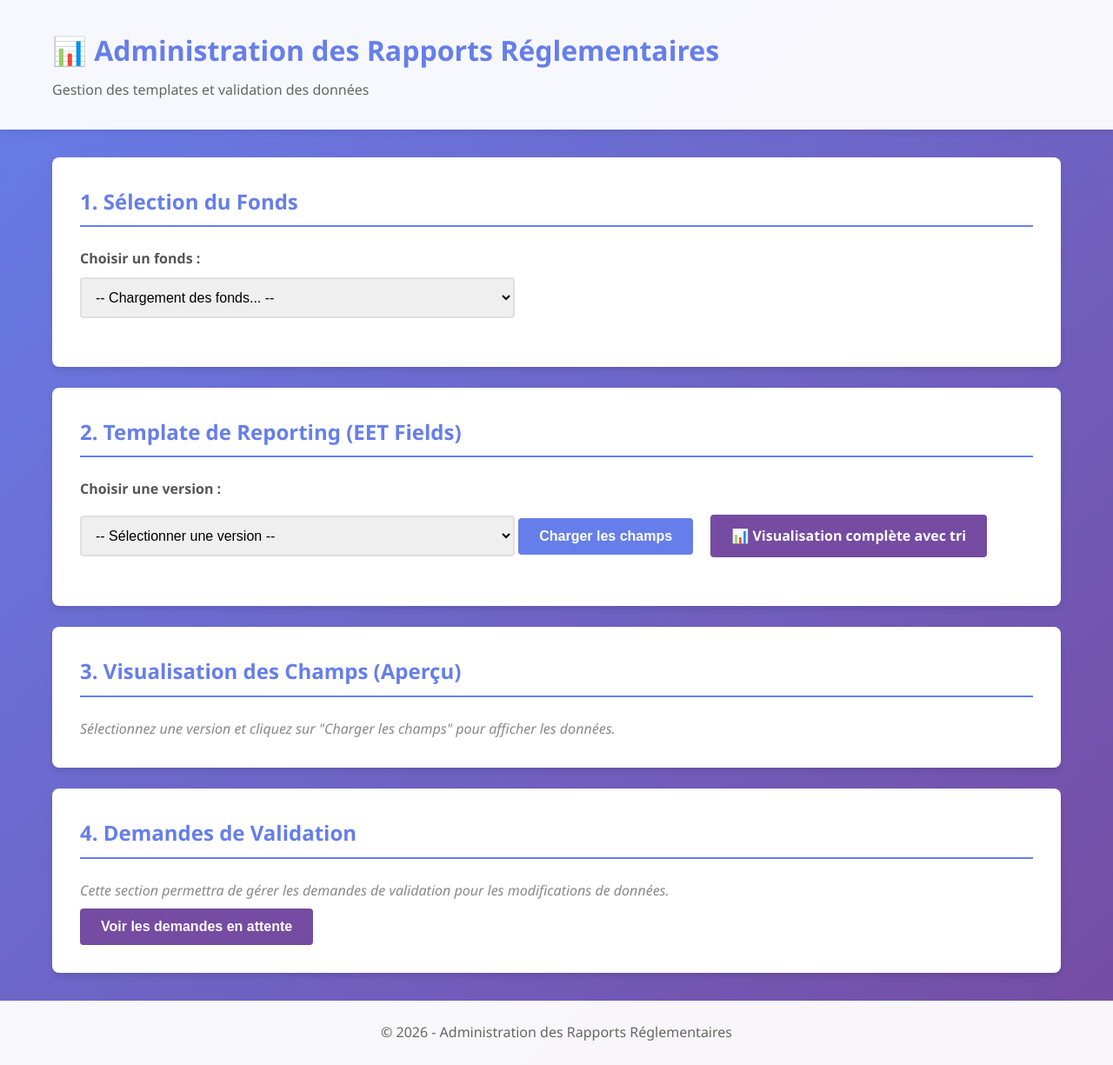
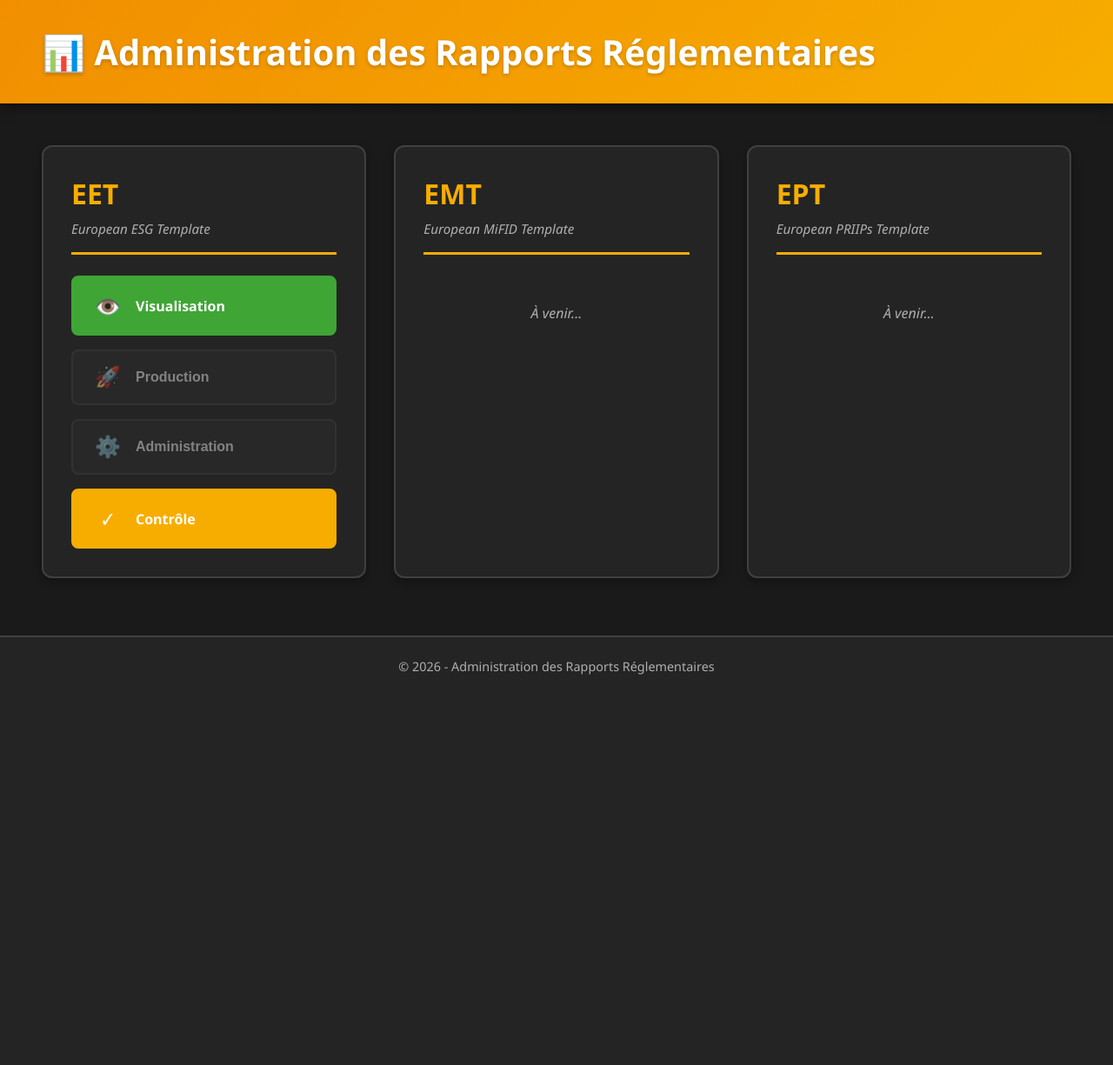
Before and after one commit to RiviereThomas/repo_test_claude, a FastAPI app: page / in a window 1280 px wide. Shown: the whole page at 87% size. After the commit the page ends 776 px from the top, so only its background shows below. Run offline with FastAPI, Linux system fonts and the light colour scheme; data that the repository does not hold is empty.

Commit message:
Modernize home page and remove debug page
- Remove debug_results.html and its route
- Redesign index.html with modern dark mode UI
- Add 3 module blocks: EET, EMT, EPT
- EET module includes 4 action buttons:
  - Visualisation (active, links to eet-fields-viewer)
  - Production (disabled, placeholder)
  - Administration (disabled, placeholder)
  - Contrôle (active, links to fefundinfo validator)
- EMT and EPT modules show "Coming soon" message
- Create home.css matching eet_fields design style
- Use same orange gradient header and dark mode theme

```diff
--- a/backend/main.py
+++ b/backend/main.py
@@ -60,13 +60,6 @@ async def read_root():
 async def eet_fields_viewer():
     """Page de visualisation complète des champs EET"""
     with open("../frontend/templates/eet_fields.html", "r", encoding="utf-8") as f:
-        return f.read()
-
-
-@app.get("/debug-results", response_class=HTMLResponse)
-async def debug_results():
-    """Page de débogage pour les résultats EET"""
-    with open("../frontend/templates/debug_results.html", "r", encoding="utf-8") as f:
         return f.read()
 
 
--- /dev/null
+++ b/frontend/static/css/home.css
@@ -0,0 +1,265 @@
+/* Palette de couleurs - Dark Mode */
+:root {
+    --gris-clair: #C2B7B3;
+    --orange: #F7AD00;
+    --jaune: #FFDE14;
+    --vert-clair: #91C57E;
+    --vert-fonce: #3FA535;
+    --violet: #907EB9;
+    --turquoise: #1B998B;
+    --orange-fonce: #F18F01;
+
+    /* Dark Mode Colors */
+    --bg-main: #1a1a1a;
+    --bg-secondary: #242424;
+    --bg-tertiary: #2d2d2d;
+    --text-primary: #e0e0e0;
+    --text-secondary: #b0b0b0;
+    --text-light: #ffffff;
+    --border-color: #404040;
+    --border-light: #555555;
+    --shadow: rgba(0, 0, 0, 0.3);
+    --shadow-heavy: rgba(0, 0, 0, 0.5);
+}
+
+/* Reset global */
+* {
+    margin: 0;
+    padding: 0;
+    box-sizing: border-box;
+}
+
+.home-page {
+    font-family: 'Segoe UI', Tahoma, Geneva, Verdana, sans-serif;
+    background: var(--bg-main);
+    color: var(--text-primary);
+    min-height: 100vh;
+    display: flex;
+    flex-direction: column;
+}
+
+/* ===== HEADER ===== */
+.main-header {
+    background: linear-gradient(135deg, var(--orange-fonce) 0%, var(--orange) 100%);
+    color: var(--text-light);
+    padding: 2rem 3rem;
+    box-shadow: 0 4px 12px var(--shadow-heavy);
+    z-index: 100;
+}
+
+.header-content {
+    max-width: 1400px;
+    margin: 0 auto;
+}
+
+.main-header h1 {
+    font-size: 2.5rem;
+    font-weight: 600;
+    margin: 0;
+    text-shadow: 0 2px 4px rgba(0, 0, 0, 0.2);
+}
+
+/* ===== MAIN CONTENT ===== */
+.main-content {
+    flex: 1;
+    padding: 3rem;
+    max-width: 1400px;
+    margin: 0 auto;
+    width: 100%;
+}
+
+.modules-container {
+    display: grid;
+    grid-template-columns: repeat(auto-fit, minmax(350px, 1fr));
+    gap: 2rem;
+}
+
+/* ===== MODULE CARDS ===== */
+.module-card {
+    background: var(--bg-secondary);
+    border: 2px solid var(--border-color);
+    border-radius: 12px;
+    padding: 2rem;
+    box-shadow: 0 4px 12px var(--shadow);
+    transition: all 0.3s;
+}
+
+.module-card:hover {
+    transform: translateY(-4px);
+    box-shadow: 0 8px 24px var(--shadow-heavy);
+    border-color: var(--orange);
+}
+
+.module-header {
+    border-bottom: 3px solid var(--orange);
+    padding-bottom: 1rem;
+    margin-bottom: 1.5rem;
+}
+
+.module-header h2 {
+    font-size: 2rem;
+    font-weight: 700;
+    color: var(--orange);
+    margin-bottom: 0.5rem;
+}
+
+.module-subtitle {
+    font-size: 0.95rem;
+    color: var(--text-secondary);
+    font-style: italic;
+}
+
+/* ===== MODULE ACTIONS ===== */
+.module-actions {
+    display: flex;
+    flex-direction: column;
+    gap: 1rem;
+}
+
+.module-btn {
+    display: flex;
+    align-items: center;
+    gap: 1rem;
+    padding: 1rem 1.5rem;
+    border: 2px solid var(--border-color);
+    border-radius: 8px;
+    font-size: 1rem;
+    font-weight: 600;
+    text-decoration: none;
+    cursor: pointer;
+    transition: all 0.3s;
+    background: var(--bg-tertiary);
+    color: var(--text-primary);
+}
+
+.module-btn:not([disabled]):hover {
+    transform: translateX(8px);
+    box-shadow: 0 4px 12px var(--shadow);
+}
+
+.btn-icon {
+    font-size: 1.5rem;
+    display: flex;
+    align-items: center;
+    justify-content: center;
+    width: 2rem;
+}
+
+.btn-label {
+    flex: 1;
+    text-align: left;
+}
+
+/* ===== BUTTON VARIANTS ===== */
+.btn-primary {
+    background: var(--vert-fonce);
+    border-color: var(--vert-fonce);
+    color: white;
+}
+
+.btn-primary:hover {
+    background: var(--vert-clair);
+    border-color: var(--vert-clair);
+}
+
+.btn-secondary {
+    background: var(--bg-tertiary);
+    border-color: var(--border-color);
+    color: var(--text-primary);
+}
+
+.btn-secondary:not([disabled]):hover {
+    background: var(--bg-secondary);
+    border-color: var(--text-secondary);
+}
+
+.btn-secondary[disabled] {
+    opacity: 0.5;
+    cursor: not-allowed;
+}
+
+.btn-secondary[disabled]:hover {
+    transform: none;
+    box-shadow: none;
+}
+
+.btn-accent {
+    background: var(--orange);
+    border-color: var(--orange);
+    color: white;
+}
+
+.btn-accent:hover {
+    background: var(--orange-fonce);
+    border-color: var(--orange-fonce);
+}
+
+/* ===== COMING SOON ===== */
+.coming-soon {
+    text-align: center;
+    color: var(--text-secondary);
+    font-style: italic;
+    padding: 2rem;
+    font-size: 1rem;
+}
+
+/* ===== FOOTER ===== */
+.main-footer {
+    background: var(--bg-secondary);
+    border-top: 2px solid var(--border-color);
+    padding: 1.5rem 3rem;
+    margin-top: auto;
+}
+
+.footer-content {
+    max-width: 1400px;
+    margin: 0 auto;
+    text-align: center;
+    color: var(--text-secondary);
+    font-size: 0.9rem;
+}
+
+/* ===== RESPONSIVE ===== */
+@media (max-width: 1024px) {
+    .modules-container {
+        grid-template-columns: 1fr;
+    }
+
+    .main-header {
+        padding: 1.5rem 2rem;
+    }
+
+    .main-header h1 {
+        font-size: 2rem;
+    }
+
+    .main-content {
+        padding: 2rem;
+    }
+}
+
+@media (max-width: 768px) {
+    .main-header {
+        padding: 1.5rem 1rem;
+    }
+
+    .main-header h1 {
+        font-size: 1.5rem;
+    }
+
+    .main-content {
+        padding: 1.5rem 1rem;
+    }
+
+    .module-card {
+        padding: 1.5rem;
+    }
+
+    .module-header h2 {
+        font-size: 1.5rem;
+    }
+
+    .module-btn {
+        padding: 0.8rem 1rem;
+    }
+}
--- a/frontend/templates/index.html
+++ b/frontend/templates/index.html
@@ -4,87 +4,73 @@
     <meta charset="UTF-8">
     <meta name="viewport" content="width=device-width, initial-scale=1.0">
     <title>Administration des Rapports Réglementaires</title>
-    <link rel="stylesheet" href="/static/css/style.css">
+    <link rel="stylesheet" href="/static/css/home.css">
 </head>
-<body>
-    <header>
-        <div class="container">
+<body class="home-page">
+    <!-- Header -->
+    <header class="main-header">
+        <div class="header-content">
             <h1>📊 Administration des Rapports Réglementaires</h1>
-            <p class="subtitle">Gestion des templates et validation des données</p>
         </div>
     </header>
 
-    <main class="container">
-        <!-- Section de sélection de fonds -->
-        <section class="card">
-            <h2>1. Sélection du Fonds</h2>
-            <div class="form-group">
-                <label for="fund-select">Choisir un fonds :</label>
-                <select id="fund-select" class="select-input">
-                    <option value="">-- Chargement des fonds... --</option>
-                </select>
+    <!-- Main Content -->
+    <main class="main-content">
+        <div class="modules-container">
+            <!-- Bloc EET -->
+            <div class="module-card">
+                <div class="module-header">
+                    <h2>EET</h2>
+                    <span class="module-subtitle">European ESG Template</span>
+                </div>
+                <div class="module-actions">
+                    <a href="/eet-fields-viewer" class="module-btn btn-primary">
+                        <span class="btn-icon">👁️</span>
+                        <span class="btn-label">Visualisation</span>
+                    </a>
+                    <button class="module-btn btn-secondary" disabled>
+                        <span class="btn-icon">🚀</span>
+                        <span class="btn-label">Production</span>
+                    </button>
+                    <button class="module-btn btn-secondary" disabled>
+                        <span class="btn-icon">⚙️</span>
+                        <span class="btn-label">Administration</span>
+                    </button>
+                    <a href="https://datapartner.fefundinfo.com/format-validator" target="_blank" class="module-btn btn-accent">
+                        <span class="btn-icon">✓</span>
+                        <span class="btn-label">Contrôle</span>
+                    </a>
+                </div>
             </div>
-            <div id="fund-info" class="info-box" style="display: none;">
-                <h3>Fonds sélectionné</h3>
-                <p><strong>Mnémonique :</strong> <span id="selected-mnemo"></span></p>
-                <p><strong>Libellé :</strong> <span id="selected-lib"></span></p>
+
+            <!-- Bloc EMT -->
+            <div class="module-card">
+                <div class="module-header">
+                    <h2>EMT</h2>
+                    <span class="module-subtitle">European MiFID Template</span>
+                </div>
+                <div class="module-actions">
+                    <p class="coming-soon">À venir...</p>
+                </div>
             </div>
-        </section>
 
-        <!-- Section de sélection de version EET -->
-        <section class="card">
-            <h2>2. Template de Reporting (EET Fields)</h2>
-            <div class="form-group">
-                <label for="version-select">Choisir une version :</label>
-                <select id="version-select" class="select-input">
-                    <option value="">-- Sélectionner une version --</option>
-                </select>
-                <button id="load-fields-btn" class="btn btn-primary">Charger les champs</button>
-                <a href="/eet-fields-viewer" class="btn btn-secondary" style="display: inline-block; margin-left: 1rem; text-decoration: none;">
-                    📊 Visualisation complète avec tri
-                </a>
+            <!-- Bloc EPT -->
+            <div class="module-card">
+                <div class="module-header">
+                    <h2>EPT</h2>
+                    <span class="module-subtitle">European PRIIPs Template</span>
+                </div>
+                <div class="module-actions">
+                    <p class="coming-soon">À venir...</p>
+                </div>
             </div>
-        </section>
-
-        <!-- Section d'affichage des champs EET -->
-        <section class="card">
-            <h2>3. Visualisation des Champs (Aperçu)</h2>
-            <div id="loading" style="display: none;">
-                <p>Chargement des données...</p>
-            </div>
-            <div id="error-message" class="error-message" style="display: none;"></div>
-            <div id="fields-container">
-                <p class="hint">Sélectionnez une version et cliquez sur "Charger les champs" pour afficher les données.</p>
-            </div>
-        </section>
-
-        <!-- Section de validation (à développer plus tard) -->
-        <section class="card">
-            <h2>4. Demandes de Validation</h2>
-            <p class="hint">Cette section permettra de gérer les demandes de validation pour les modifications de données.</p>
-            <button id="view-requests-btn" class="btn btn-secondary">Voir les demandes en attente</button>
-            <div id="validation-requests" style="display: none;">
-                <table id="requests-table">
-                    <thead>
-                        <tr>
-                            <th>Type</th>
-                            <th>Table</th>
-                            <th>Statut</th>
-                            <th>Date</th>
-                        </tr>
-                    </thead>
-                    <tbody></tbody>
-                </table>
-            </div>
-        </section>
+        </div>
     </main>
 
-    <footer>
-        <div class="container">
+    <footer class="main-footer">
+        <div class="footer-content">
             <p>&copy; 2026 - Administration des Rapports Réglementaires</p>
         </div>
     </footer>
-
-    <script src="/static/js/app.js"></script>
 </body>
 </html>
```
Also changed, not shown: frontend/templates/debug_results.html (deleted, +0 -290 lines).
